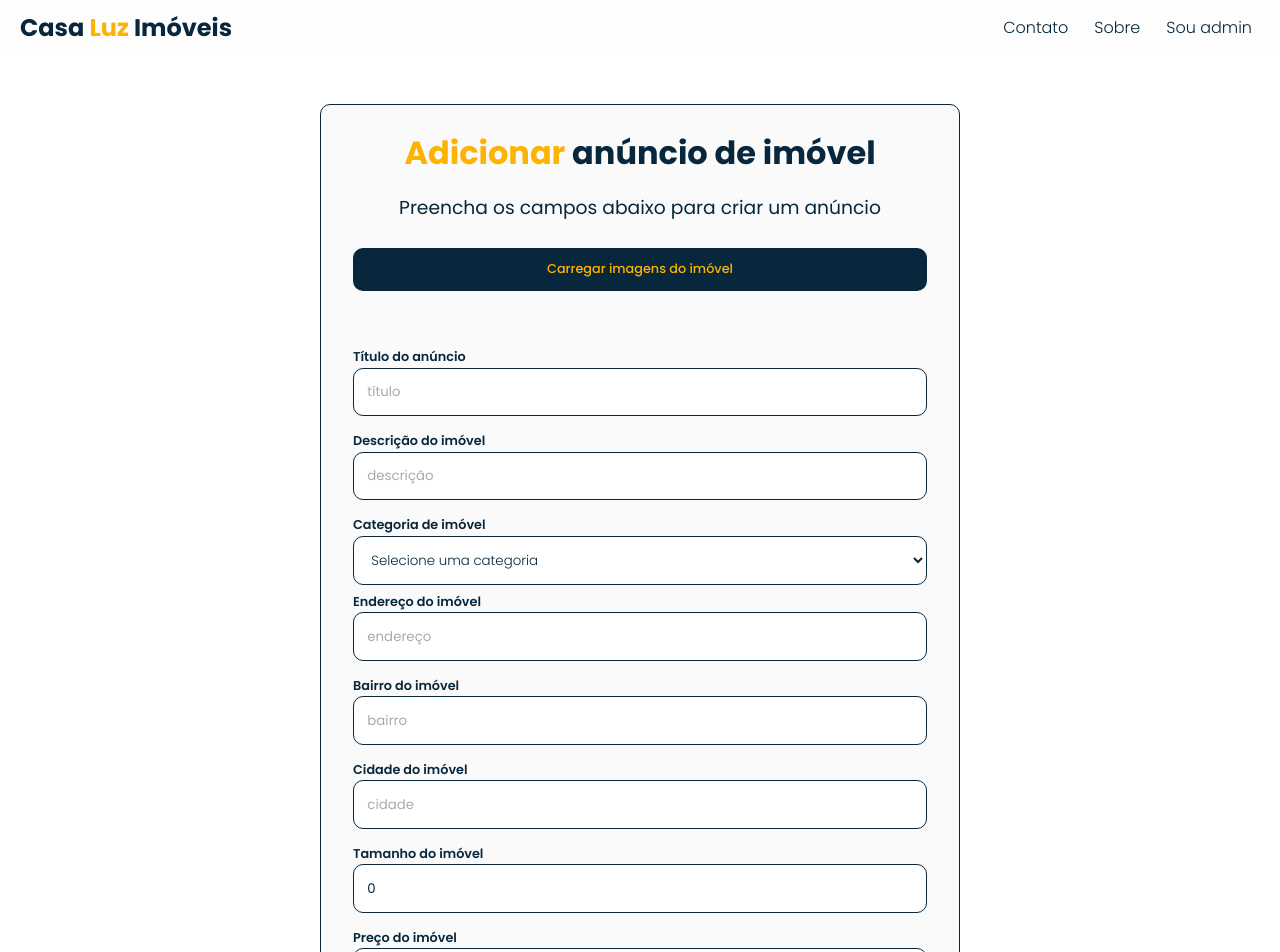
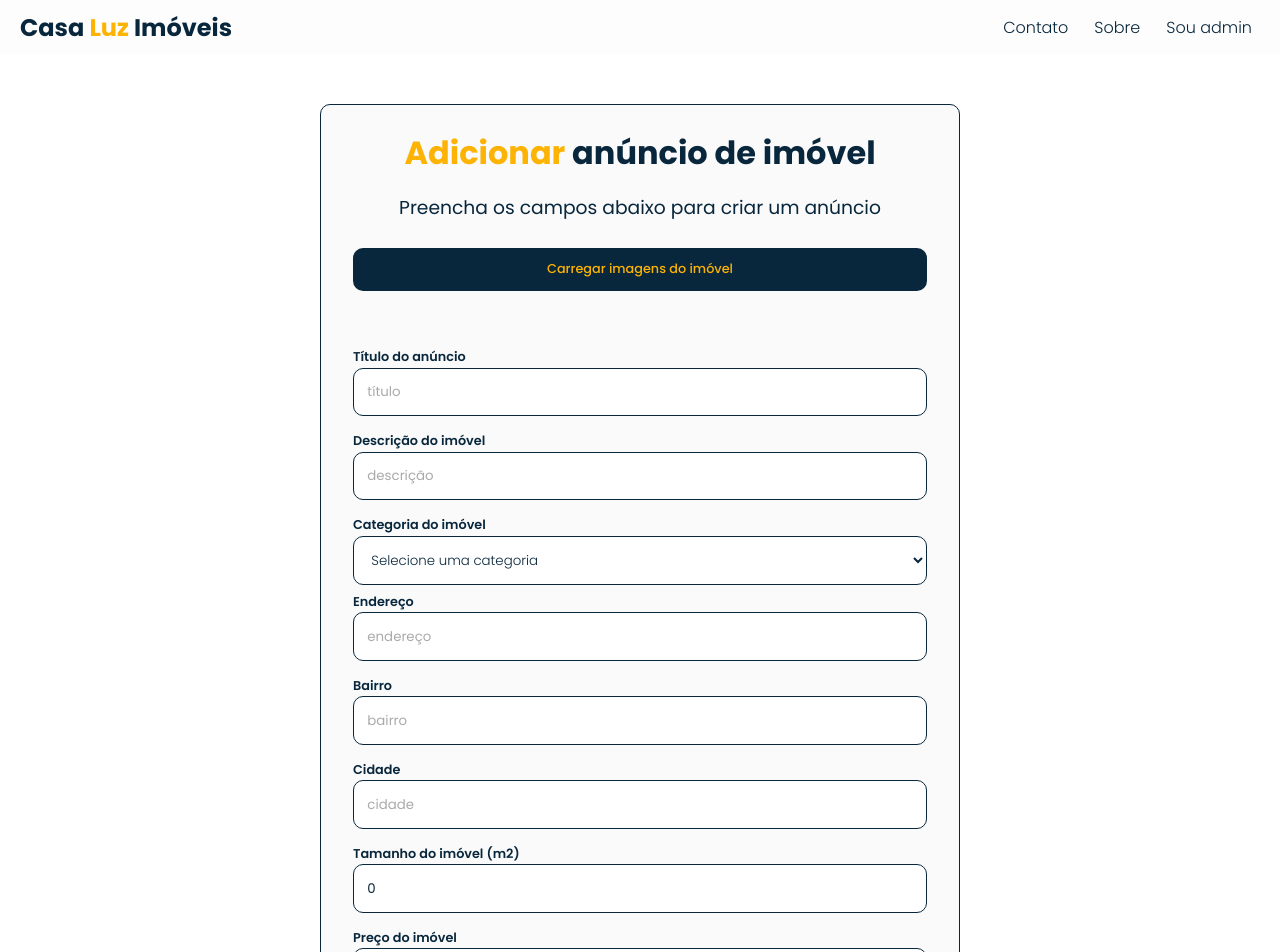
Before and after one commit to GuiLigeskee/CasaLuz, a React (Vite) app in the folder frontend/: page /createAds in a window 1280 px wide. Shown: the top 952 px of the page. Built offline with nearby package versions, Linux system fonts and the light colour scheme.

Commit message:
atualizações dia 13/03/1024

```diff
--- a/frontend/src/Pages/AddAds/AddAds.jsx
+++ b/frontend/src/Pages/AddAds/AddAds.jsx
@@ -124,7 +124,7 @@ const AddAds = () => {
           />
         </label>
         <label>
-          <span>Categoria de imóvel</span>
+          <span>Categoria do imóvel</span>
           <select
             onChange={(e) => setTypeOfRealty(e.target.value)}
             value={typeOfRealty || ""}
@@ -138,7 +138,7 @@ const AddAds = () => {
           </select>
         </label>
         <label>
-          <span>Endereço do imóvel</span>
+          <span>Endereço</span>
           <input
             type="text"
             placeholder="endereço"
@@ -148,7 +148,7 @@ const AddAds = () => {
           />
         </label>
         <label>
-          <span>Bairro do imóvel</span>
+          <span>Bairro</span>
           <input
             type="text"
             placeholder="bairro"
@@ -158,7 +158,7 @@ const AddAds = () => {
           />
         </label>
         <label>
-          <span>Cidade do imóvel</span>
+          <span>Cidade</span>
           <input
             type="text"
             placeholder="cidade"
@@ -168,7 +168,7 @@ const AddAds = () => {
           />
         </label>
         <label>
-          <span>Tamanho do imóvel</span>
+          <span>Tamanho do imóvel (m2)</span>
           <input
             type="number"
             placeholder="tamanho"
```
Also changed, not shown: 4 other files (tests, documents, lock files or other folders).
